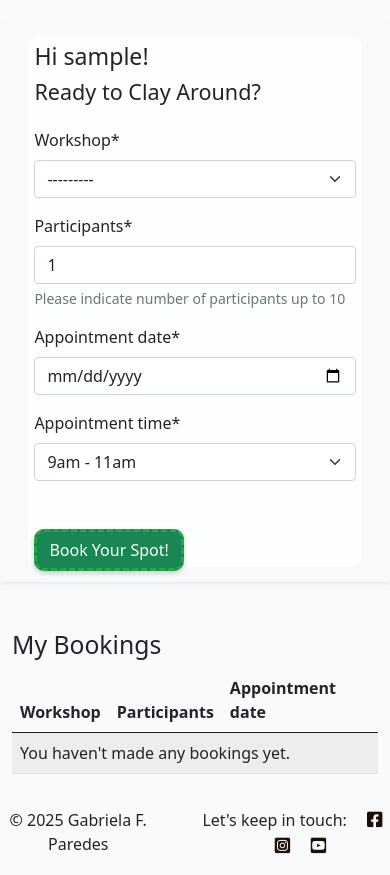
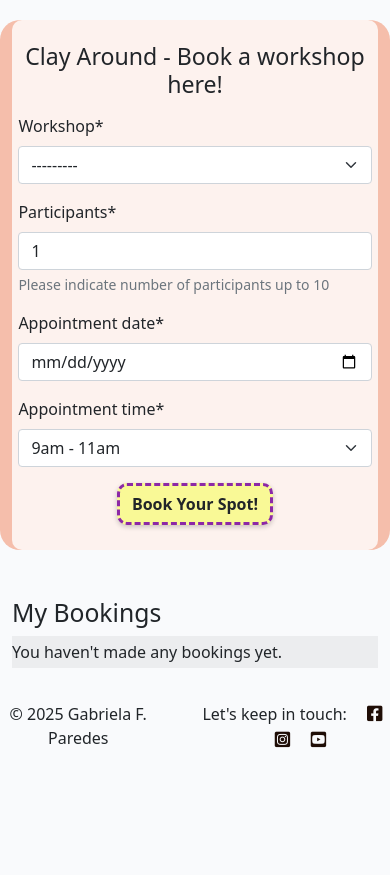
Before and after one commit to ParedesGab/PP4-artistiClayers-workshops, a Django app: page /workshops/booking/ in a window 390 px wide. Shown: the part 208-1083 px from the top of the page. After the commit the page ends 956 px from the top, so only its background shows below. Run offline with Django 4.2, Linux system fonts and the light colour scheme; the visitor is signed in with stand-in values (Sample User, id 1); data that the repository does not hold is empty; some libraries are stand-ins or nearby versions.

Commit message:
Make bookings page styled and responsive

```diff
--- a/static/css/style.css
+++ b/static/css/style.css
@@ -377,6 +377,67 @@ body {
     margin-bottom: 1.5rem;
 }
 
+/* Bookings page */
+
+.bg-coral {
+    background-color: rgb(245, 190, 171);
+    border-radius: 20px;;
+}
+
+.table {
+    width: 100%;
+}
+
+.table thead {
+    display: none;
+}
+
+.table tbody td {
+    display: block;
+    border: none;
+    padding: 0.25rem 0;
+    position: relative;
+    text-align: left;
+}
+
+.book-workshop {
+    border: 3px dashed #8c28a7;
+    box-shadow: 0 2px 5px rgba(0, 0, 0, 0.2);
+    border-radius: 10px;
+    background-color:  #f9f996;
+    font-weight: bold;
+}
+
+.book-workshop:hover{
+    background-color: #f8a84d;
+    color: #060606;
+}
+
+.update-workshop {
+    border: 1px solid #05230c;
+    border-radius: 20px;
+    background-color: #dfffbd;
+}
+
+.past-workshop {
+    border: 1px solid #05230c;
+    border-radius: 20px;
+    background-color: #cacaca;
+}
+
+.delete-workshop {
+    border: 1px solid #05230c;
+    border-radius: 20px;
+    background-color: #eed4d6;
+}
+
+.today-workshop {
+    border: 1px solid #05230c;
+    border-radius: 20px;
+    background-color: #75d3e1;
+    font-weight: bold;
+}
+
 /* Media Query: Tablets and Up */
 @media screen and (min-width:768px) {
 
@@ -434,6 +495,14 @@ body {
         border-radius: 8px;
         margin-bottom: 1.5rem;
         margin-left: 1.5rem;
+    }
+
+    .table thead {
+        display: table-header-group;
+    }
+
+    .table tbody td {
+        display: table-cell;
     }
 }
 
--- a/workshop/templates/workshop/booking.html
+++ b/workshop/templates/workshop/booking.html
@@ -9,27 +9,21 @@
 
 <!-- Create New Bookings -->
  <div class="container">
-  <div class="row shadow-sm p-3 mb-5 bg-light rounded justify-content-center">
+  <div class="row justify-content-center bg-coral">
     <div class="col-sm-10 col-md-8 col-lg-6">
-      <div class="card-body justify-content-center">
+      <div class="card-body">
         {% if user.is_authenticated %}
-        <h3 id="CREATE">Hi {{ user.username }}!</h3>
-        <h4>Ready to Clay Around?</h4>
-        <form method="post" class="mt-4 d-grid gap-3">
+        <h3 class ="text-center mt-3">Clay Around - Book a workshop here!</h3>
+        <form method="post" class="mt-3">
             <div>
                 {{ booking_form | crispy }}
                 {% csrf_token %}
             </div>
-            <div class="col-md-auto">
-                <button id="CREATE" type="submit"
-                class="btn btn-success mt-3"
-                style="border: 3px dashed #28a745; box-shadow: 0 2px 5px rgba(0, 0, 0, 0.2); border-radius: 10px;">Book Your Spot!
+            <div class="col-md-auto text-center">
+                <button type="submit" class="btn book-workshop">Book Your Spot!
                 </button>
             </div>
         </form>
-        <!-- CHANGE - Place this code somewhere else -->
-        {% else %}
-        <p>Please <a href="{% url 'account_login' %}" class="btn-lg rounded-pill">login</a> to book a workshop.</p>
         {% endif %}
       </div>
     </div>
@@ -39,10 +33,10 @@
 <!-- Visualize your Bookings -->
 {% if user.is_authenticated %}
 <div class="container">
-    <div class="row justify-content-center mt-5" id="booking-table">
-        <div class="col-md-8">
+    <div class="row justify-content-center mt-5">
+        <div class="">
             <h2>My Bookings</h2>
-            <table class="table table-striped table-hover">
+            <table class="table table-sm table-striped table-hover">
                 <thead>
                     <tr>
                         <th scope="col">Workshop</th>
@@ -59,17 +53,17 @@
                         <td>
                             {% now "Ymd" as today %}
                             {% if booking.appointment_date|date:"Ymd" == today %}
-                                <span class="btn btn-info mt-2 rounded-pill">Today's Booking</span>
+                                <span class="btn today-workshop">Today's Booking</span>
                             {% elif booking.appointment_date|date:"Ymd" > today %}
-                                <a href="{% url 'update_booking' booking.id %}" class="btn btn-success mt-2 rounded-pill">Update Booking</a>
+                                <a href="{% url 'update_booking' booking.id %}" class="btn update-workshop">Update Booking</a>
                             {% else %}
-                                <span class="btn btn-secondary mt-2 rounded-pill">Past Booking</span>
+                                <span class="btn past-workshop">Past Booking</span>
                             {% endif %}
                         </td>
                         <td>
                             {% now "Ymd" as today %}
                             {% if booking.appointment_date|date:"Ymd" > today %}
-                                <a href="{% url 'delete_booking' booking.id %}" class="btn btn-warning mt-2 rounded-pill">Delete Booking</a>
+                                <a href="{% url 'delete_booking' booking.id %}" class="btn delete-workshop">Delete Booking</a>
                             {% endif %}
                         </td>
                     </tr>
@@ -82,8 +76,7 @@
     </div>
 </div>
 {% endif %}
-</div>
- {% endblock %}
+{% endblock %}
 
  {% block js %}
  <script>
```
